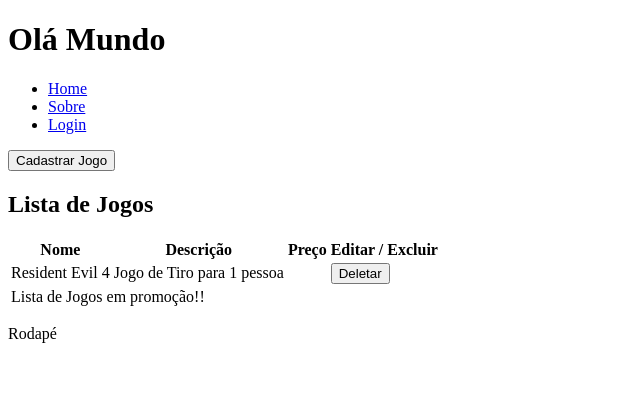
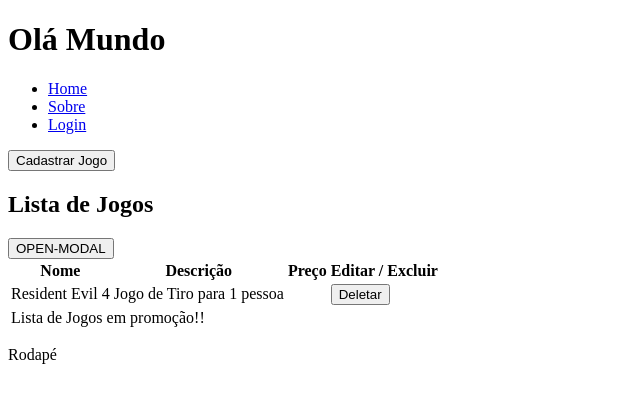
Before and after one commit to G3n4r00/front-app-react, a React (Vite) app: page /produtos in a window 1280 px wide. Shown: the top 402 px of the page, without its empty margins (0-640 px from the left). Built offline with nearby package versions, Linux system fonts and the light colour scheme; data requests are answered from the project's data file.

Commit message:
controle de abertura e fechamento de modal

```diff
--- a/src/components/ModalActions.jsx
+++ b/src/components/ModalActions.jsx
@@ -1,8 +1,11 @@
 export default function ModalActions(props){
 
-    return(
-        <>
-            <h1>MODAL DE PRODUTOS</h1>
-        </>
-    )
+    if(props.open){
+        return(
+            <>
+                <h1>MODAL DE PRODUTOS</h1>
+                <button onClick={()=> props.setOpen(false)}>CLOSE-MODAL</button>
+            </>
+        )
+    }
 }
--- a/src/routes/Produtos.jsx
+++ b/src/routes/Produtos.jsx
@@ -1,4 +1,5 @@
 import {useState, useEffect} from "react"
+import ModalActions from "../components/ModalActions"
 export default function Produtos(){
 
 
@@ -25,11 +26,20 @@ export default function Produtos(){
         .catch((error)=> console.log(error))
     }
 
+    //usar o nome do useState o mesmo do props
+    const [open, setOpen] = useState(false);
+
+
 
     return(
         <section>
             <button>Cadastrar Jogo</button>
             <h1>Lista de Jogos</h1>
+
+            { open ? <ModalActions open={open} setOpen={setOpen}/> : ""}
+
+            <button onClick={()=>setOpen(true)}>OPEN-MODAL</button>
+
             <table>
                 <thead>
                     <tr>
```
